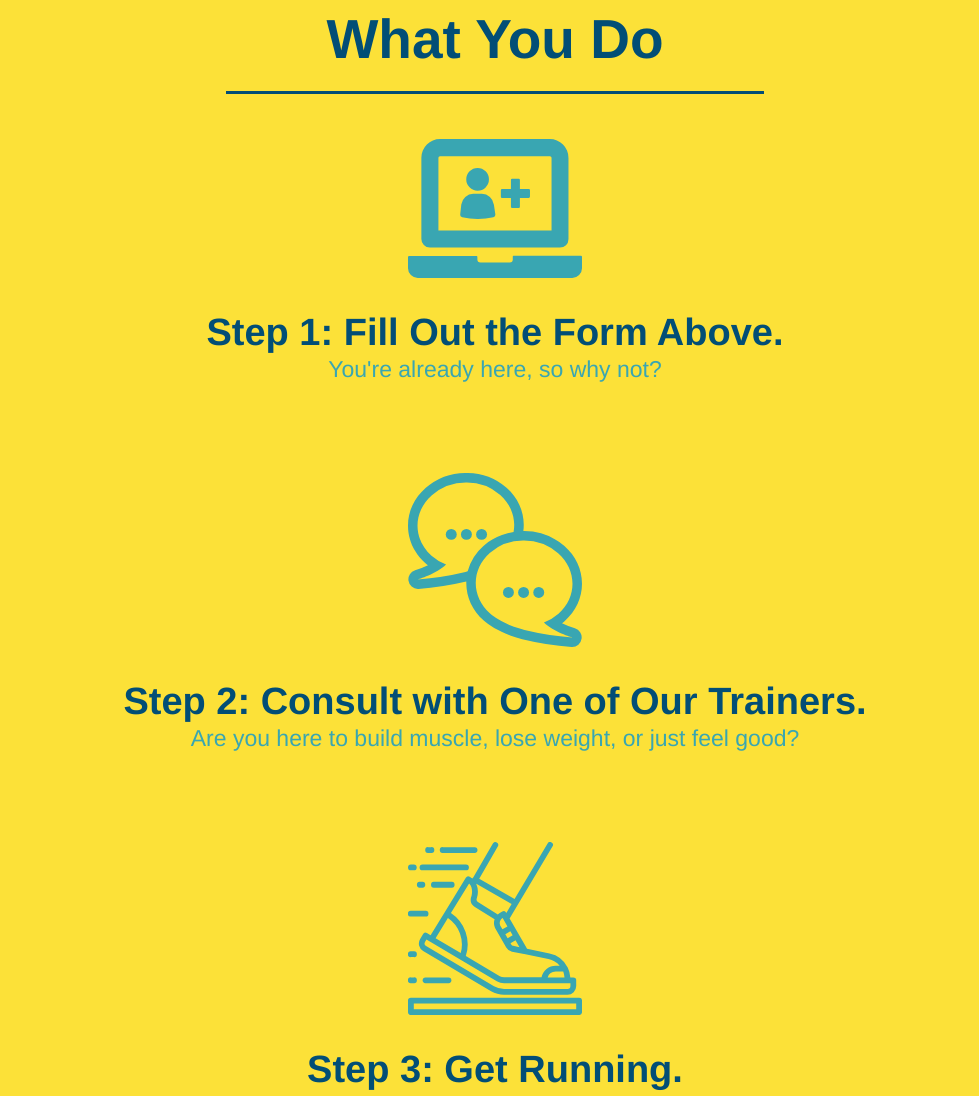
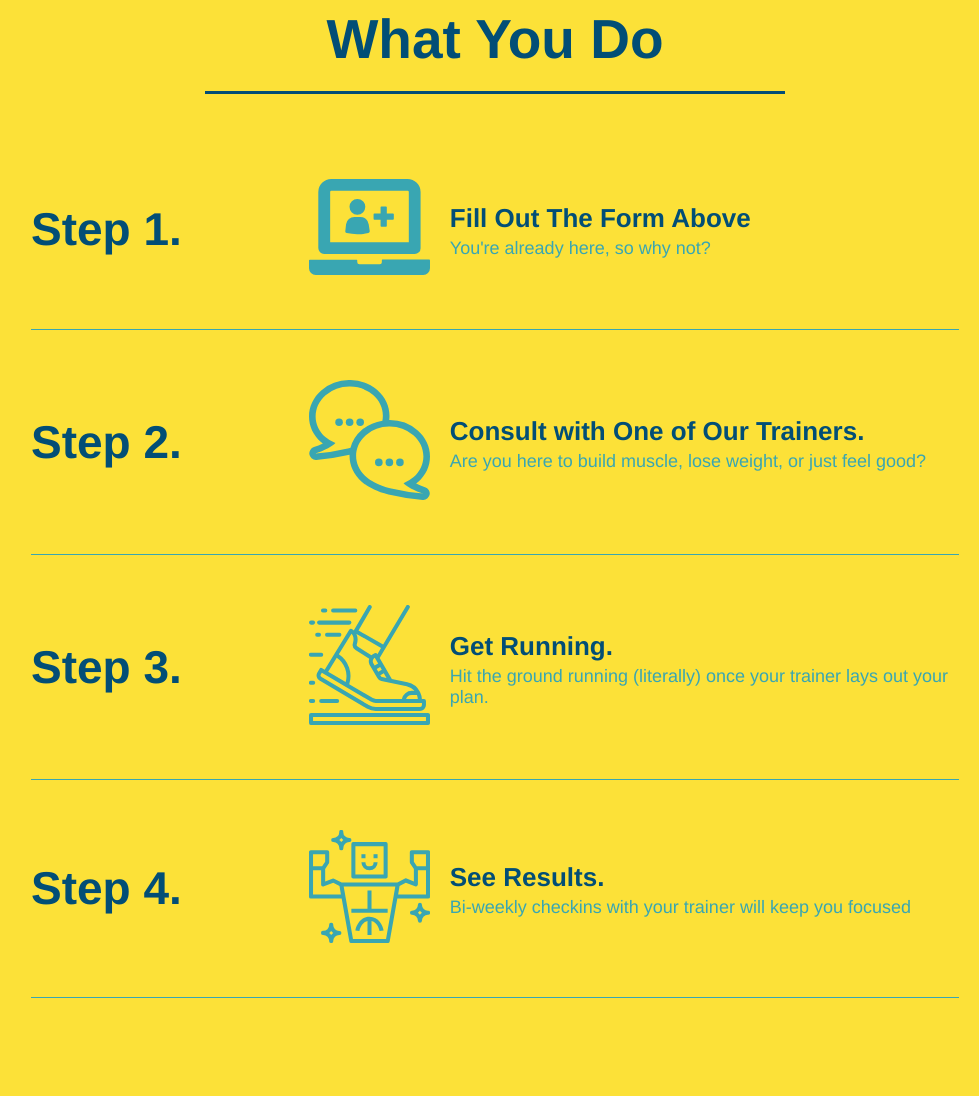
Before and after one commit to DavidebCurtis/run-buddy, a plain HTML site: page index.html in a window 1280 px wide. Shown: the part 1240-2336 px from the top of the page, without its empty margins (145-1124 px from the left). Drawn offline with Linux system fonts and the light colour scheme.

Commit message:
add flexbox to the steps

```diff
--- a/assets/css/style.css
+++ b/assets/css/style.css
@@ -144,7 +144,6 @@
 }
 
 .intro {
-  text-align: center;
 }
 
 .intro p {
@@ -153,19 +152,16 @@
   width: 80%;
   font-size: 20px;
   margin: 0 auto;
+  text-align: center;
 }
 
 .steps {
-  text-align: center;
   background: #fce138;
 }
 
 .section-title {
   font-size: 55px;
   color: #024e76;
-  margin-bottom: 35px;
-  padding: 0 100px 20px 100px;
-  display: inline-block;
   border-bottom: 3px solid;
 }
 
@@ -177,32 +173,55 @@
   border-color: #39a6b2;
 }
 
-.steps div {
-  margin-bottom: 80px;
+.step {
+  margin: 50px auto;
+  padding-bottom: 50px;
+  width: 80%;
+  border-bottom: 1px solid #39a6b2;
+  display: flex;
+  flex-wrap: wrap;
+  align-items: center;
+  justify-content: space-between;
 }
 
-.steps img {
-  width: 15%;
-  margin: 10px 0;
+.step h3 {
+  color: #024e76;
+  font-size: 46px;
+  flex: 1 30%;
 }
 
-.steps h3 {
-  color: #024e76;
-  font-size: 46px;
-  margin-top: 10px;
+.step-info {
+  flex: 2 70%;
+  display: flex;
+  flex-wrap: wrap;
+  align-items: center;
 }
 
-.steps p {
-  color: #39a6b2;
-  font-size: 23px;
+.step-img {
+  flex: 1 12%;
+  margin-right: 20px;
 }
 
-.steps span {
-  font-size: 38px;
+.step-img img {
+  max-width: 100%;
+}
+
+.step-text {
+  flex: 12;
+}
+
+.step-text p {
+  color: #39a6b2;
+  font-size: 18px;
+}
+
+.step-text h4 {
+  font-size: 26px;
+  line-height: 1.5;
+  color: #024e76;
 }
 
 .trainers {
-  text-align: center;
 }
 
 .trainer {
@@ -231,6 +250,10 @@
   text-align: right;
 }
 
+.flex-row {
+  display: flex;
+}
+
 .trainer-bio h3 {
   font-size: 32px;
   margin-bottom: 8px;
@@ -254,10 +277,13 @@
   border-bottom: 3px solid;
   margin-bottom: 35px;
   color: #024e76;
+  padding-bottom: 20px;
+  text-align: center;
+  margin: 0 auto 35px auto;
+  width: 50%;
 }
 
 .contact {
-  text-align: center;
   background: #024e76;
 }
 
--- a/index.html
+++ b/index.html
@@ -83,47 +83,89 @@
 
     <!-- "what we do" section -->
     <section id="what-we-do" class="intro">
-        <h2 class="section-title primary-border">What We Do</h2>
+        <div class="flex-row">
+            <h2 class="section-title primary-border">
+                What We Do
+            </h2>
+        </div>
+        <div class="flex-row">
             <p>
                 Lorem ipsum dolor sit amet consectetur adipisicing elit. Blanditiis amet exercitationem fuga. Quibusdam
-            dolorem aliquam dolores et, in aperiam quasi deserunt optio? Corporis, quibusdam eos. Asperiores aspernatur
+                dolorem aliquam dolores et, in aperiam quasi deserunt optio? Corporis, quibusdam eos. Asperiores
+                aspernatur
                 consectetur fugiat aperiam!
             </p>
+        </div>
     </section>
 
     <!-- "what you do" section -->
     <section id="what-you-do" class="steps">
-        <h2 class="section-title secondary-border">What You Do</h2>
+        <div class="flex-row">
+            <h2 class="section-title primary-border">
+                What You Do
+            </h2>
+        </div>
 
-        <div>
-            <!-- insert this img element -->
+        <div class="step">
+            <h3>Step 1.</h3>
+            <div class="step-info">
+                <div class="step-img">
                     <img src="./assets/images/step-1.svg" alt="" />
-            <h3><span>Step 1: Fill Out the Form Above.</span></h3>
+                </div>
+                <div class="step-text">
+                    <h4>Fill Out The Form Above</h4>
                     <p>You're already here, so why not?</p>
                 </div>
+            </div>
+        </div>
 
-        <div>
+        <div class="step">
+            <h3>Step 2.</h3>
+            <div class="step-info">
+                <div class="step-img">
                     <img src="./assets/images/step-2.svg" alt="" />
-            <h3><span>Step 2: Consult with One of Our Trainers.</span></h3>
+                </div>
+                <div class="step-text">
+                    <h4>Consult with One of Our Trainers.</h4>
                     <p>Are you here to build muscle, lose weight, or just feel good?</p>
                 </div>
+            </div>
+        </div>
 
-        <div>
+        <div class="step">
+            <h3>Step 3.</h3>
+            <div class="step-info">
+                <div class="step-img">
                     <img src="./assets/images/step-3.svg" alt="" />
-            <h3><span>Step 3: Get Running.</span></h3>
+                </div>
+                <div class="step-text">
+                    <h4>Get Running.</h4>
                     <p>Hit the ground running (literally) once your trainer lays out your plan.</p>
                 </div>
+            </div>
+        </div>
 
-        <div>
+        <div class="step">
+            <h3>Step 4.</h3>
+            <div class="step-info">
+                <div class="step-img">
                     <img src="./assets/images/step-4.svg" alt="" />
-            <h3><span>Step 4: See Results.</span></h3>
+                </div>
+                <div class="step-text">
+                    <h4>See Results.</h4>
                     <p>Bi-weekly checkins with your trainer will keep you focused</p>
+                </div>
+            </div>
         </div>
     </section>
 
     <!-- "meet the trainers" section -->
     <section id="your-trainers" class="trainers">
-        <h2 class="section-title primary-border">Meet The Trainers</h2>
+        <div class="flex-row">
+            <h2 class="section-title primary-border">
+                Meet the Trainers
+            </h2>
+        </div>
 
         <!-- first trainer bio -->
         <article class="trainer">
@@ -174,7 +216,11 @@
 
     <!-- "reach out" section -->
     <section id="reach-out" class="contact">
-        <h2 class="section-title secondary-border">Reach Out</h2>
+        <div class="flex-row">
+            <h2 class="section-title primary-border">
+                Reach Out
+            </h2>
+        </div>
         <div class="contact-info">
             <iframe
                 src="https://www.google.com/maps/embed?pb=!1m18!1m12!1m3!1d3147.1079747227936!2d-120.42364418397035!3d37.92790791110593!2m3!1f0!2f0!3f0!3m2!1i1024!2i768!4f13.1!3m3!1m2!1s0x8090c49129b6ac57%3A0xb56c7eb95a2cd8bd!2sMain%20St%2C%20California%2095327!5e0!3m2!1sen!2sus!4v1616426329495!5m2!1sen!2sus"
```
Lines whose indentation alone changed are shown as unchanged.
